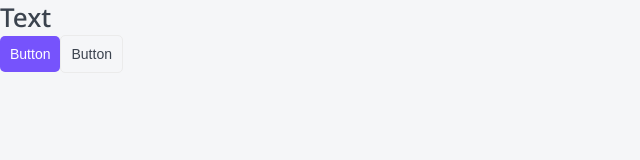
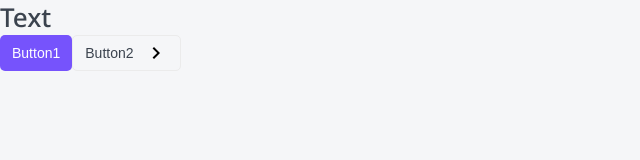
Before and after one commit to AndreiDetenkov/nextjs-app, a Next.js app: page / in a window 1280 px wide. Shown: the top 160 px of the page, without its empty margins (0-640 px from the left). Built offline with nearby package versions, Linux system fonts and the light colour scheme.

Commit message:
feat: allow import svg, implement arrow in hte button

```diff
--- a/components/Button/Button.module.css
+++ b/components/Button/Button.module.css
@@ -1,12 +1,14 @@
 .button {
-  display: inline-block;
+  display: inline-flex;
+  align-items: center;
   box-sizing: border-box;
-  padding: 10px;
+  padding: 12px;
   cursor: pointer;
   text-align: center;
   border: none;
   border-radius: 5px;
   font-size: 14px;
+  max-height: 36px;
 
   transition: all ease 0.3s;
 }
@@ -30,3 +32,15 @@
   background-color: var(--primary);
   color: var(--white);
 }
+
+.arrow {
+  display: inline-block;
+  width: 24px;
+  height: 24px;
+  margin-left: 10px;
+}
+
+.down {
+  transform: rotate(90deg);
+  transition: all ease 0.3s ;
+}
--- a/components/Button/Button.tsx
+++ b/components/Button/Button.tsx
@@ -1,40 +1,40 @@
-import React, {
-  ButtonHTMLAttributes,
-  DetailedHTMLProps,
-  ReactNode,
-} from 'react';
+import React, {ButtonHTMLAttributes, DetailedHTMLProps, ReactNode,} from 'react';
 import cn from 'classnames';
 import styles from './Button.module.css';
+import ArrowIcon from './arrow.svg';
 
 export enum AppearanceType {
   primary = 'primary',
   outline = 'outline',
 }
 
-interface ButtonProps
-  extends DetailedHTMLProps<
-    ButtonHTMLAttributes<HTMLButtonElement>,
-    HTMLButtonElement
-  > {
+export enum ArrowType {
+  right = 'right',
+  down = 'down',
+  none = 'none',
+}
+
+interface ButtonProps extends DetailedHTMLProps<ButtonHTMLAttributes<HTMLButtonElement>, HTMLButtonElement> {
   children: ReactNode;
   appearance: AppearanceType.primary | AppearanceType.outline;
+  arrow?: ArrowType.right | ArrowType.down | ArrowType.none;
 }
 
-export const Button = ({
-  appearance,
-  children,
-  className,
-  ...props
-}: ButtonProps): JSX.Element => {
+export const Button = ({appearance, children, arrow = ArrowType.none, className, ...props}: ButtonProps): JSX.Element => {
   return (
       <button
-      className={cn(styles.button, {
+          className={cn(styles.button, className, {
             [styles.primary]: appearance === AppearanceType.primary,
             [styles.outline]: appearance === AppearanceType.outline,
           })}
           {...props}
       >
         {children}
+        {arrow !== ArrowType.none && <span className={cn(styles.arrow, {
+          [styles.down]: arrow === ArrowType.down,
+        })}>
+          <ArrowIcon />
+        </span>}
       </button>
   );
 };
--- a/components/Htag/Htag.props.ts
+++ /dev/null
@@ -1,6 +0,0 @@
-import { ReactNode } from 'react';
-
-export interface HtagProps {
-  tag: 'h1' | 'h2' | 'h3';
-  children: ReactNode;
-}
--- a/components/Htag/Htag.tsx
+++ b/components/Htag/Htag.tsx
@@ -1,6 +1,10 @@
-import { HtagProps } from './Htag.props';
+import {ReactNode} from "react";
 import styles from './Htag.module.css';
 
+export interface HtagProps {
+  tag: 'h1' | 'h2' | 'h3';
+  children: ReactNode;
+}
 export const Htag = ({ tag, children }: HtagProps): JSX.Element => {
   switch (tag) {
     case 'h1':
--- /dev/null
+++ b/next-env-custom.d.ts
@@ -0,0 +1 @@
+/// <reference types="next" />
--- a/next.config.js
+++ b/next.config.js
@@ -1,7 +1,32 @@
-/** @type {import('next').NextConfig} */
+/** @type {import("next").NextConfig} */
 const nextConfig = {
   reactStrictMode: true,
   swcMinify: true,
-}
+  webpack(config, options) {
+    config.module.rules.push({
+      loader: '@svgr/webpack',
+      issuer: /\.[jt]sx?$/,
+      options: {
+        prettier: false,
+        svgo: true,
+        svgoConfig: {
+          plugins: [
+            {
+              name: 'preset-default',
+              params: {
+                overrides: {
+                  removeViewBox: false,
+                },
+              }
+            }
+          ],
+        },
+        titleProp: true,
+      },
+      test: /\.svg$/,
+    });
 
-module.exports = nextConfig
+    return config;
+  },
+};
+module.exports = nextConfig;
--- a/package.json
+++ b/package.json
@@ -16,6 +16,8 @@
     "react-dom": "18.2.0"
   },
   "devDependencies": {
+    "@svgr/webpack": "^6.5.1",
+    "@types/classnames": "^2.3.1",
     "@types/node": "^18.11.18",
     "@types/react": "^18.0.27",
     "@typescript-eslint/eslint-plugin": "^5.50.0",
--- a/pages/_app.tsx
+++ b/pages/_app.tsx
@@ -2,11 +2,11 @@ import { AppProps } from 'next/app';
 import Head from 'next/head';
 import '../styles/globals.css';
 
-function MyApp({ Component, pageProps }: AppProps): JSX.Element {
+export default function App({ Component, pageProps }: AppProps): JSX.Element {
   return (
     <>
       <Head>
-        <title>Top</title>
+        <title>TopApp</title>
         <link rel='icon' href='/favicon.ico' />
         <link rel='preconnect' href='https://fonts.googleapis.com' />
         <link
@@ -18,5 +18,3 @@ function MyApp({ Component, pageProps }: AppProps): JSX.Element {
     </>
   );
 }
-
-export default MyApp;
--- a/pages/index.tsx
+++ b/pages/index.tsx
@@ -1,13 +1,13 @@
-import { AppearanceType, Button, Htag } from '../components';
+import {AppearanceType, ArrowType, Button, Htag} from '../components';
 
 export default function Home(): JSX.Element {
   return (
     <>
       <Htag tag='h1'>Text</Htag>
-      <Button className='button1212' appearance={AppearanceType.primary}>
-        Button
+      <Button appearance={AppearanceType.primary}>
+        Button1
       </Button>
-      <Button appearance={AppearanceType.outline}>Button</Button>
+      <Button appearance={AppearanceType.outline} arrow={ArrowType.right}>Button2</Button>
     </>
   );
 }
--- /dev/null
+++ b/public/svgr.config.js
@@ -0,0 +1,3 @@
+module.exports = {
+  dimensions: false,
+};
--- a/tsconfig.json
+++ b/tsconfig.json
@@ -15,6 +15,6 @@
     "isolatedModules": true,
     "jsx": "preserve"
   },
-  "include": ["next-env.d.ts", "**/*.ts", "**/*.tsx"],
-  "exclude": ["node_modules"]
+  "include": ["next-env-custom.d.ts", "svg.d.ts", "**/*.ts", "**/*.tsx"],
+  "exclude": ["node_modules", "next-env.d.ts"]
 }
```
Also changed, not shown: svg.d.ts (added, +47 -0 lines), components/Button/arrow.svg (added), 1 other file (tests, documents, lock files or other folders). Lines whose indentation alone changed are shown as unchanged.
